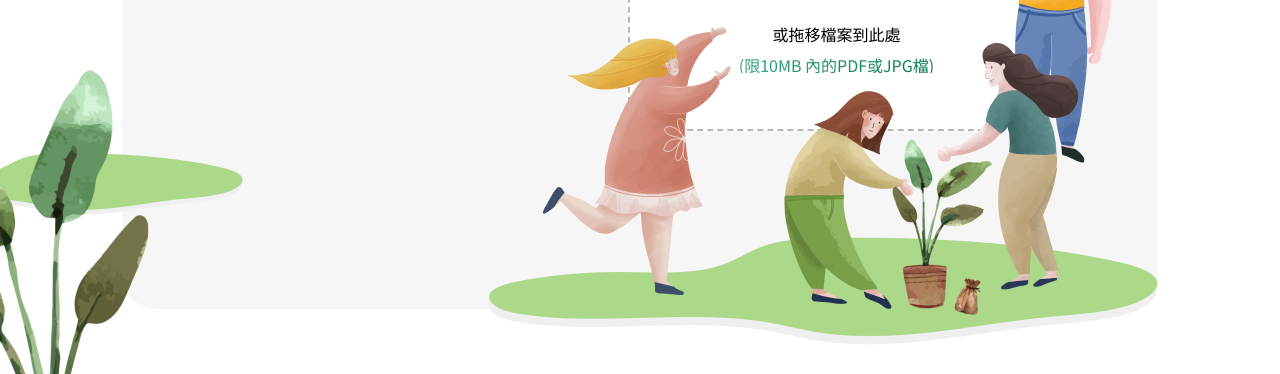
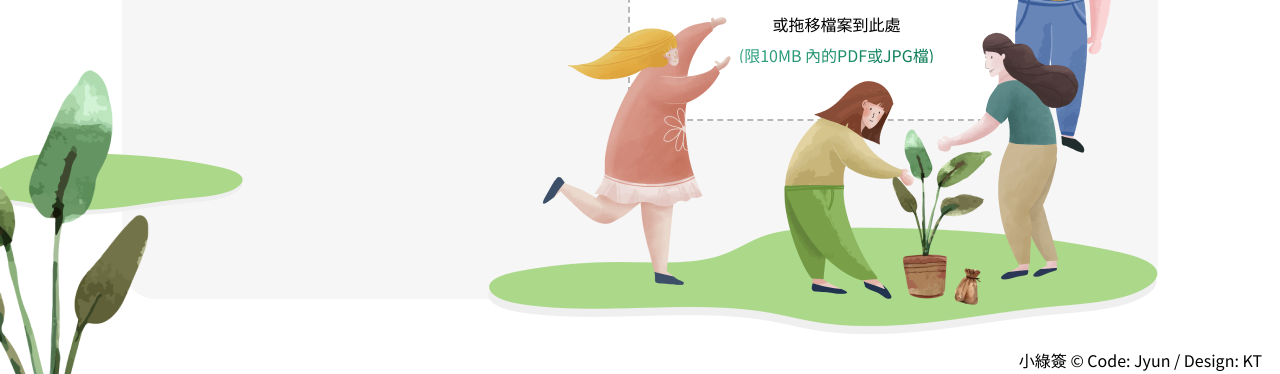
Before and after one commit to meijun17/the_f2e_4th_week2, a plain HTML site: page index.html in a window 1280 px wide. Shown: the part 426-800 px from the top of the page. Drawn offline with Linux system fonts and the light colour scheme.

Commit message:
add footer

```diff
--- a/index.html
+++ b/index.html
@@ -110,6 +110,9 @@
                 </div>
             </div>
         </section>
+        <footer>
+            小綠簽 © Code: Jyun / Design: KT
+        </footer>
     </div>
     <img
         class="plant plant_left"
--- a/scss/_index.scss
+++ b/scss/_index.scss
@@ -1,6 +1,10 @@
 .container {
   max-width: 1280px;
   margin: 0 auto;
+  footer {
+    position: absolute;
+    right: 18px;
+  }
 }
 
 .plant {
@@ -38,7 +42,7 @@
   display: flex;
   align-items: center;
   justify-content: center;
-  height: calc(100% - 89px);
+  height: calc(100% - 89px - 20px);
   margin: 0 auto;
   .content {
     position: relative;
```
Also changed, not shown: css/main.css, 1 other file.
